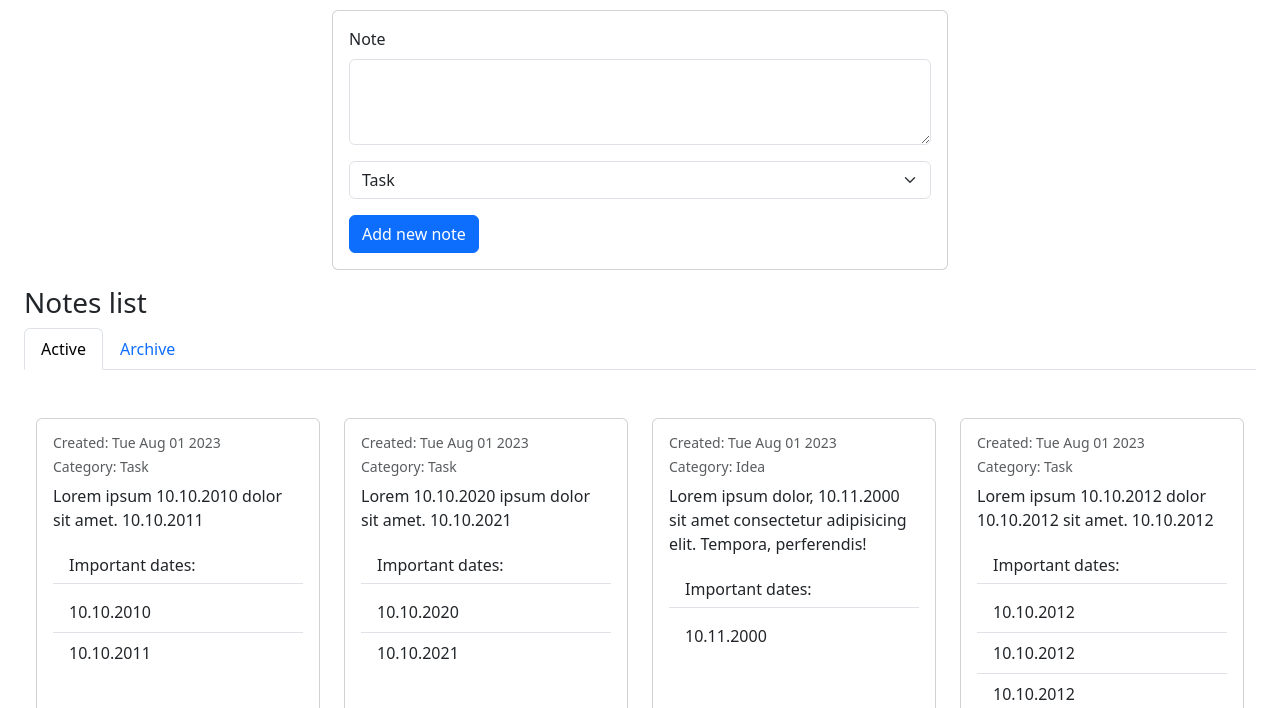
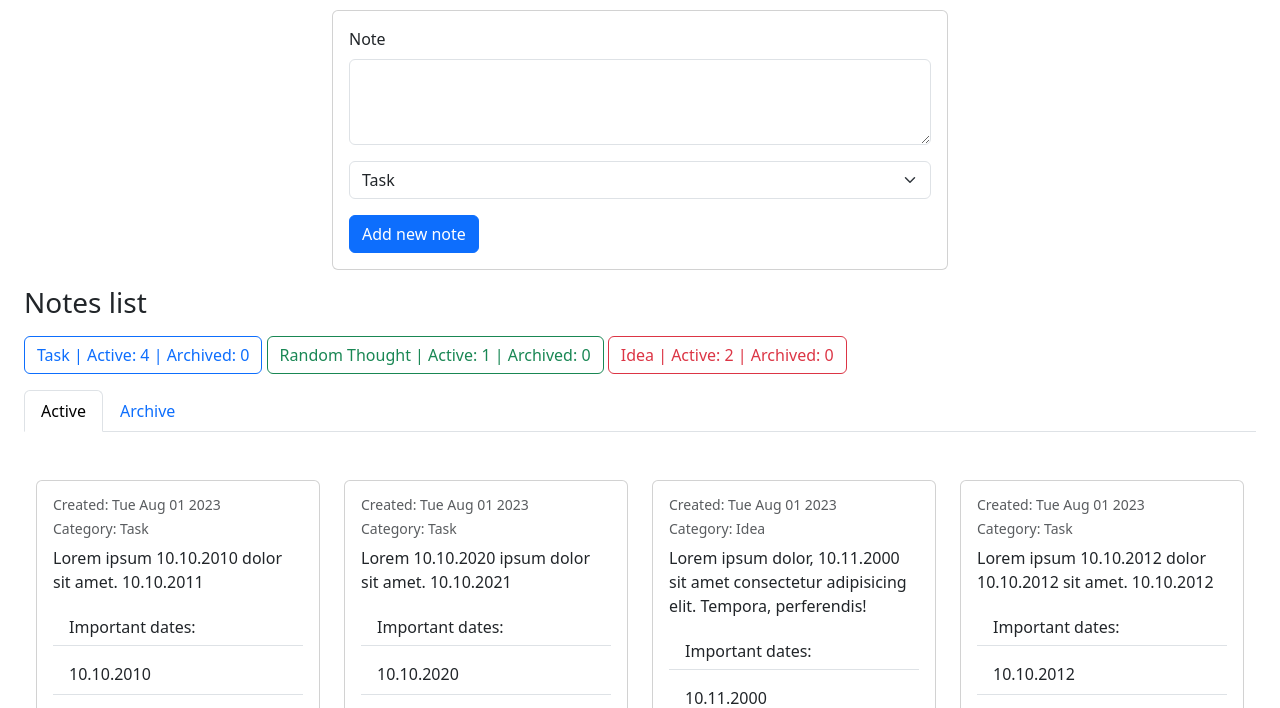
Before and after one commit to tony-starikov/notesJs, a plain HTML site: page index.html in a window 1280 px wide. Shown: the part 92-800 px from the top of the page. Drawn offline with nearby package versions, Linux system fonts and the light colour scheme.

Commit message:
feat: added functionality to count notes

```diff
--- a/index.html
+++ b/index.html
@@ -68,7 +68,17 @@
 
       <!-- Notes list start -->
       <div class="container-fluid my-3">
-        <h3 class="mt-3">Notes list</h3>
+        <h3 class="my-3">Notes list</h3>
+        <button id="count-task" type="button" class="btn btn-outline-primary mb-3">
+          Task | Active: 2 | Archived: 0
+        </button>
+        <button id="count-random" type="button" class="btn btn-outline-success mb-3">
+          Random Thought | Active: 2 | Archived: 0
+        </button>
+        <button id="count-idea" type="button" class="btn btn-outline-danger mb-3">
+          Idea | Active: 2 | Archived: 0
+        </button>
+
         <!-- Nav tabs start -->
         <ul class="nav nav-tabs" role="tablist">
           <li class="nav-item">
--- a/js/controller.js
+++ b/js/controller.js
@@ -9,7 +9,8 @@ class Controller {
     view.on('remove', this.removeNote.bind(this));
     view.on('edit', this.editNote.bind(this));
 
-    view.show(model.state);
+    view.show(this.model.state);
+    view.countItems(this.model.countItems());
   }
 
   addNote({content, category}) {
@@ -25,11 +26,15 @@ class Controller {
       archived: false,
     });
 
+    this.countNotes();
+
     this.view.addItem(note);
   }
 
   archiveNote({id, archived}) {
     const note = this.model.updateItem(id, { archived });
+
+    this.countNotes();
 
     this.view.archiveItem(note);
   }
@@ -37,11 +42,15 @@ class Controller {
   unarchiveNote({id, archived}) {
     const note = this.model.updateItem(id, { archived });
 
+    this.countNotes();
+
     this.view.unarchiveItem(note);
   }
 
   removeNote(id) {
     this.model.removeItem(id);
+
+    this.countNotes();
 
     this.view.removeItem(id);
   }
@@ -49,7 +58,20 @@ class Controller {
   editNote({id, content}) {
     const note = this.model.updateItem(id, { content });
 
+    this.countNotes();
+
     this.view.editItem(note);
+  }
+
+  countNotes() {
+    let count;
+    try {
+      count = this.model.countItem();
+    } catch {
+      alert("model error");
+    }
+
+    this.view.countItems(count);
   }
 }
 
--- a/js/model.js
+++ b/js/model.js
@@ -46,6 +46,38 @@ class Model {
     const date = new Date();
     return date.toDateString();
   }
+
+  countItems() {
+    const count = {
+      task: {
+        active: 0,
+        archived: 0,
+      },
+      idea: {
+        active: 0,
+        archived: 0,
+      },
+      random: {
+        active: 0,
+        archived: 0,
+      },
+    };
+
+    const result = this.state.reduce((accumulator, item) => {
+      if (item.category == "Task") {
+        item.archived ? accumulator.task.archived++ : accumulator.task.active++;
+      } else if (item.category == "Idea") {
+        item.archived ? accumulator.idea.archived++ : accumulator.idea.active++;
+      } else {
+        item.archived
+          ? accumulator.random.archived++
+          : accumulator.random.active++;
+      }
+      return accumulator;
+    }, count);
+
+    return result;
+  }
 }
 
 export default Model;
--- a/js/view.js
+++ b/js/view.js
@@ -7,6 +7,10 @@ class View extends EventEmitter {
     this.noteCategory = document.getElementById("noteCategory");
     this.activeNotesList = document.getElementById("activeNotesList");
     this.archiveNotesList = document.getElementById("archiveNotesList");
+
+    this.countTask = document.getElementById("count-task");
+    this.countRandom = document.getElementById("count-random");
+    this.countIdea = document.getElementById("count-idea");
 
     this.form.addEventListener("submit", this.handleAdd.bind(this));
   }
@@ -359,6 +363,12 @@ class View extends EventEmitter {
       this.activeNotesList.appendChild(listItem);
     });
   }
+
+  countItems({task, idea, random}) {
+    this.countTask.textContent = `Task | Active: ${task.active} | Archived: ${task.archived}`;
+    this.countRandom.textContent = `Random Thought | Active: ${random.active} | Archived: ${random.archived}`;
+    this.countIdea.textContent = `Idea | Active: ${idea.active} | Archived: ${idea.archived}`;
+  }
 }
 
 export default View;
```
